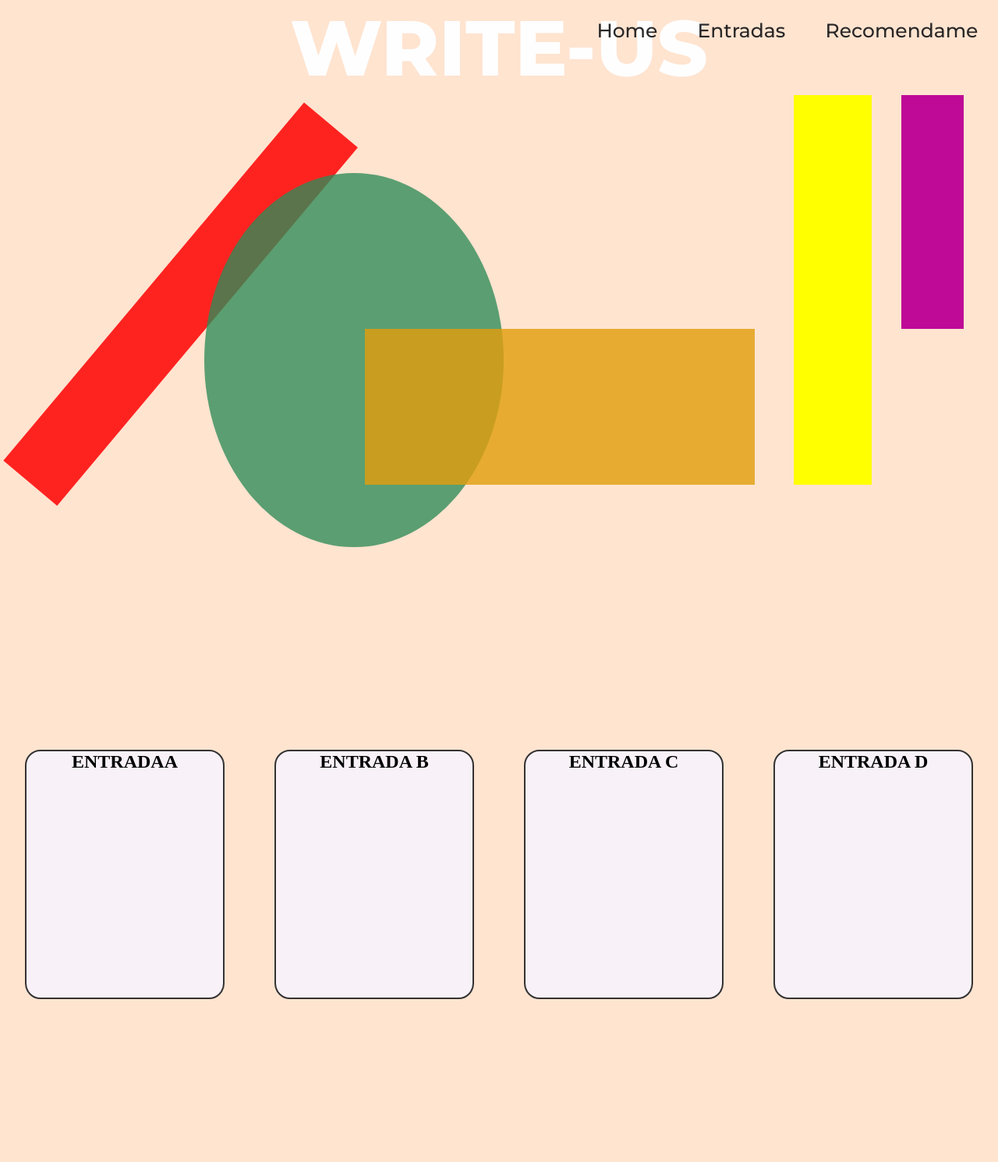
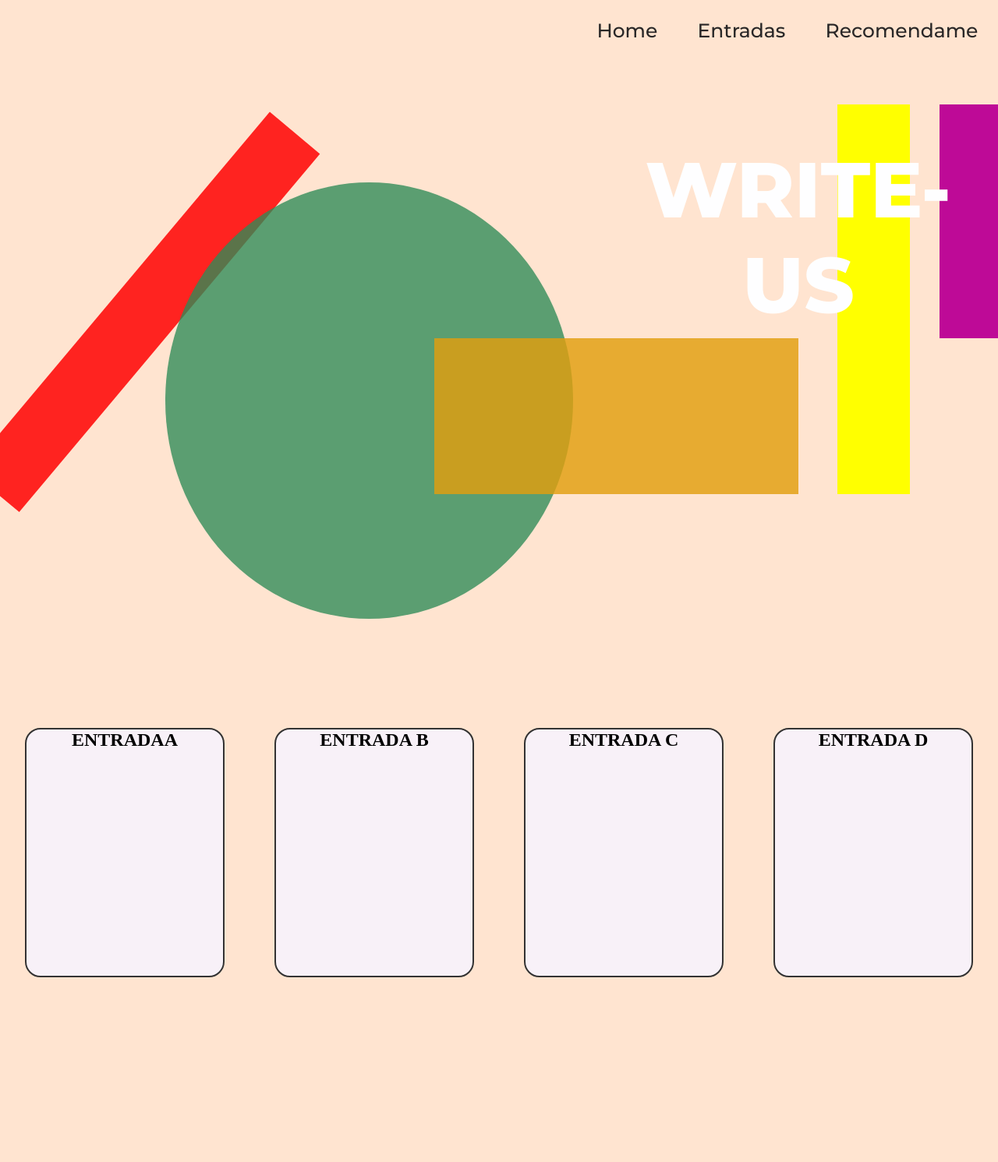
Before and after one commit to noe-mai/Repo-Escrbirnos, a PHP site: page / in a window 1280 px wide. Shown: the top 1491 px of the page at 78% size. Run offline with PHP 8.4, Linux system fonts and the light colour scheme.

Commit message:
usar sticky para header

```diff
--- a/index.html
+++ b/index.html
@@ -12,42 +12,54 @@
   </head>
   <body>
     <div class="contenedor">
-      <header id="home">
+      <header>
         <nav>
-          <a href="#home"></a>
           <ul class="menu">
-            <li><a href="#home">Home</a></li>
+            <li><a href="#">Home</a></li>
             <li><a href="#entradas">Entradas</a></li>
             <li><a href="#recomendame">Recomendame</a></li>
           </ul>
         </nav>
       </header>
+
+      <div class="hero">
         <h1 class="write-us">WRITE-US</h1>
 
-      <div class="Formas">
+        <div class="formas">
           <div class="rojo"></div>
           <div class="verde"></div>
           <div class="naranja"></div>
           <div class="amarillo"></div>
           <div class="violeta"></div>
         </div>
-      <section id="entradas">
+
+      </div>
+
+      <section class="entradas">
         <article class="entradaa">
-            <h2>ENTRADAA</h1>
+          <h2>ENTRADAA</h2>
         </article>
         <article class="entradab">
           <h2>ENTRADA B</h2>
         </article>
         <article class="entradac">
-            <h2>ENTRADA C</h3>
+          <h2>ENTRADA C</h2>
         </article>
         <article class="entradad">
           <h2>ENTRADA D</h2>
         </article>
+      </section>
+
+      <section class="box bg-green">
+        <div class="text">
+         <h2 class="box-title">Lord of the Rings</h2>
+         <p class="box-description">Lorem Ipsum es simplemente el texto de relleno de las imprentas y archivos de texto. Lorem Ipsum ha sido el texto de relleno estándar de las industrias desde el año 1500, cuando un impresor (N. del T. persona que se dedica a la imprenta) desconocido usó una galería de textos y los mezcló de tal manera que logró hacer un libro de textos especimen. No sólo sobrevivió 500 años, sino que tambien ingresó como texto de relleno en documentos electrónicos, quedando esencialmente igual al original. Fue popularizado en los 60s con la creación de las hojas "Letraset", las cuales contenian pasajes de Lorem Ipsum, y más recientemente con software de autoedición, como por ejemplo Aldus PageMaker, el cual incluye versiones de Lorem Ipsum.</p>
+         <a href="#" class="btn btn-green btn-large">Ver Libro</a>
+         <a href="#" class="btn btn-transparent">Ver Libro</a>
         </div>
-      </section>
-      <section id="recomendame">
-        <p>Libro recomendado</p>
+        <div class="image">
+          <img src="https://i2.wp.com/www.casualoptimist.com/wp-content/uploads/2020/09/fellowship-of-the-ring-illustration-johan-egerkrans-1000x1500.jpg?resize=1000%2C1500" alt="">
+        </div>
       </section>
     </div>
 
--- a/styles.css
+++ b/styles.css
@@ -6,18 +6,43 @@
   text-decoration: none;
 }
 
+html {
+  scroll-behavior: smooth;
+}
+
 .contenedor {
   width: 100%;
   height: auto;
   background-color: #ffe4d0;
 }
 
+.hero {
+  position: relative;
+  width: 100%;
+  height: 80vh;
+}
+
+.write-us {
+  position: absolute;
+  top: 20%;
+  left: 60%;
+
+  color: #fefeff;
+  font-size: 100px;
+  font-family: "Montserrat", sans-serif;
+  font-weight: bold;
+  text-align: center;
+
+  z-index: 1;
+}
+
 /* Aca comienzan las formitas */
 
-.Formas {
+.formas {
+  display: flex;
   width: 100vw;
   height: auto;
-  display: flex;
+  padding-top: 80px;
   flex-direction: row;
   justify-content: center;
 }
@@ -31,19 +56,22 @@
 }
 
 .verde {
+  position: relative;
+  height: 560px;
+  width: 560px;
+  left: 40px;
+  margin-top: 100px;
+
+  border-radius: 50%;
   background-color: rgba(46, 139, 86, 0.781);
-  height: 60vh;
-  width: 30vw;
-  border-radius: 50%;
-  margin-top: 100px;
-  position: relative;
-  left: 40px;
+
   animation-name: verde;
   animation-duration: 4s;
   animation-direction: alternate;
   animation-iteration-count: infinite;
   animation-timing-function: ease-in-out;
 }
+
 .naranja {
   background-color: rgba(226, 159, 14, 0.815);
   height: 200px;
@@ -92,18 +123,18 @@
 /* Header */
 
 header {
+  position: sticky;
+  top: 0;
   display: flex;
   align-items: center;
-  justify-content: center;
+  justify-content: flex-end;
+  z-index: 2;
 }
 
 nav {
-  position: fixed;
-  top: 0;
-  left: 0;
   display: flex;
   justify-content: space-between;
-  width: 100%;
+  margin-left: auto;
   padding-top: 3vh;
   font-size: 20px;
 }
@@ -130,50 +161,22 @@ li {
   border-bottom: 1px solid #ddcfc5ab;
 }
 
-.write-us {
-  text-align: center;
-  font-size: 100px;
-  font-family: "Montserrat", sans-serif;
-  font-weight: bold;
-  color: #fefeff;
-}
-
 /* Entradas */
 
-#entradas {
+.entradas {
+  display: flex;
   width: 100%;
   height: 100vh;
-  display: flex;
   flex-direction: row;
+  align-items: center;
   justify-content: space-around;
-  align-items: center;
   margin: auto;
 }
 
-.entradaa {
+.entradas article {
   width: 20%;
   height: 40%;
-  background-color: rgb(248, 241, 248);
-  border: solid #333 2px;
-  border-radius: 20px;
-}
-.entradab {
-  width: 20%;
-  height: 40%;
-  background-color: rgb(248, 241, 248);
-  border: solid #333 2px;
-  border-radius: 20px;
-}
-.entradac {
-  width: 20%;
-  height: 40%;
-  background-color: rgb(248, 241, 248);
-  border: solid #333 2px;
-  border-radius: 20px;
-}
-.entradad {
-  width: 20%;
-  height: 40%;
+
   background-color: rgb(248, 241, 248);
   border: solid #333 2px;
   border-radius: 20px;
```
Also changed, not shown: other parts of styles.css (+55 -3 lines). Lines whose indentation alone changed are shown as unchanged.
